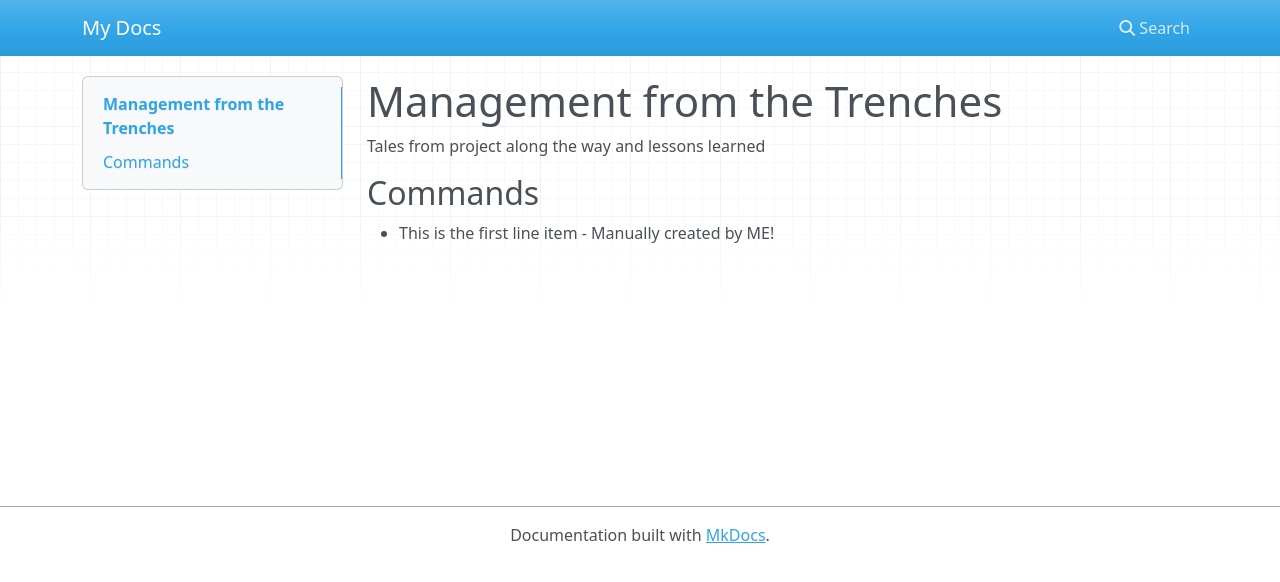
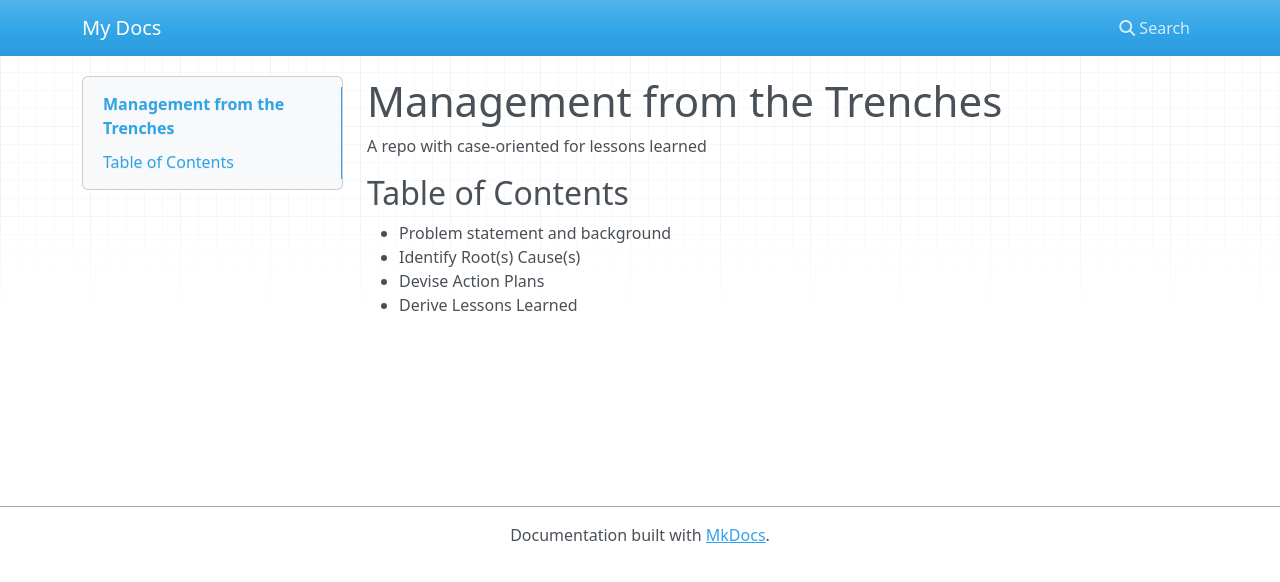
Before and after one commit to bmhash/bmhash.github.io, an MkDocs documentation site: the page built from docs/index.md, in a window 1280 px wide. Shown: the top 582 px of the page. Built offline with MkDocs 1.6.1, drawn with Linux system fonts in a browser that asks for light colours; nearby versions of some CDN libraries.

Commit message:
updated description and toc

```diff
--- a/docs/index.md
+++ b/docs/index.md
@@ -1,6 +1,10 @@
 # Management from the Trenches
-Tales from project along the way and lessons learned
 
-## Commands
+A repo with case-oriented for lessons learned
 
-* This is the first line item - Manually created by ME!
+## Table of Contents
+
+* Problem statement and background
+* Identify Root(s) Cause(s)
+* Devise Action Plans
+* Derive Lessons Learned
```
